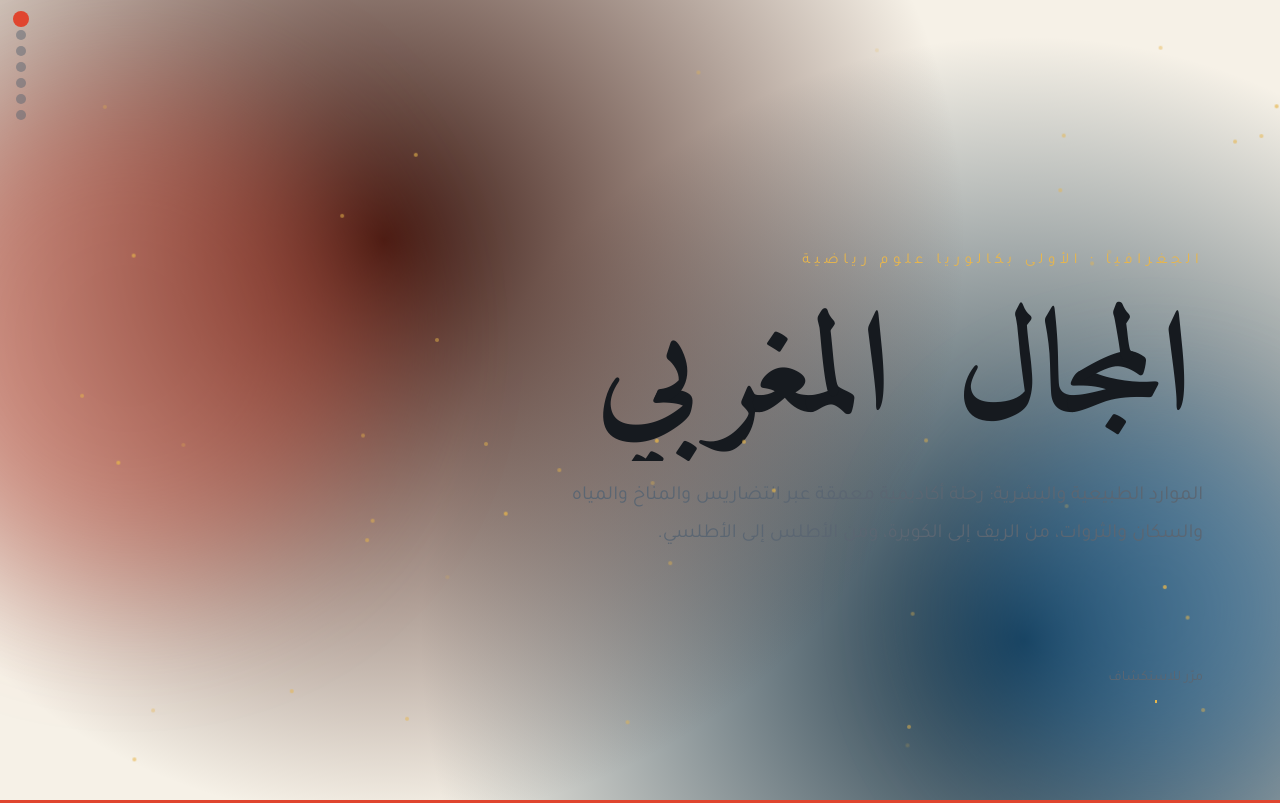
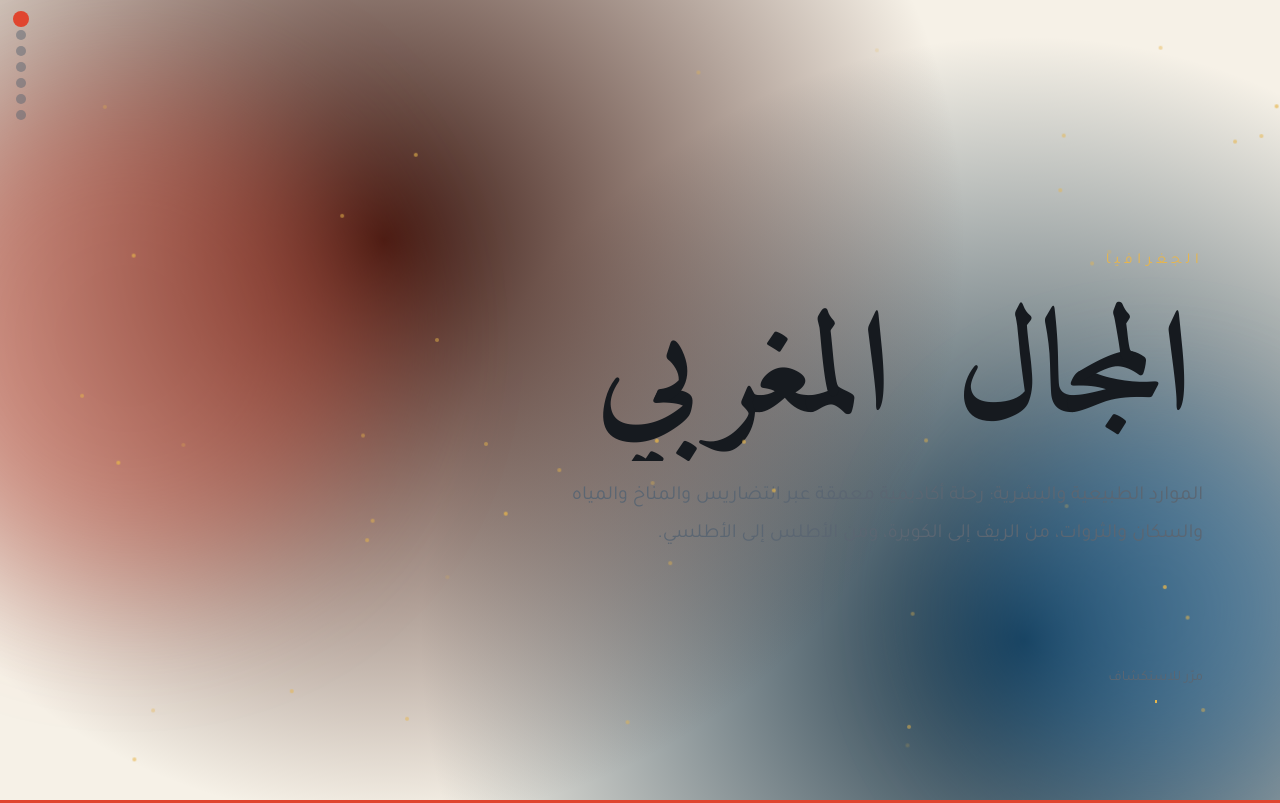
Before and after one commit to ryandouraidi-commits/b, a plain HTML site: page index.html in a window 1280 px wide. Shown: the top 803 px of the page. Drawn offline with nearby package versions, Linux system fonts and the light colour scheme.

Commit message:
Update index.html

```diff
--- a/index.html
+++ b/index.html
@@ -87,7 +87,7 @@ footer{text-align:center;padding:8vh 6vw;color:var(--mut)}
 
 <section class="hero" id="s0">
 <div class="orb o1"></div><div class="orb o2"></div>
-<div class="k">الجغرافيا · الأولى بكالوريا علوم رياضية</div>
+<div class="k">الجغرافيا</div>
 <h1 id="ttl">المجال المغربي</h1>
 <p>الموارد الطبيعية والبشرية: رحلة أكاديمية معمقة عبر التضاريس والمناخ والمياه والسكان والثروات، من الريف إلى الكويرة، ومن الأطلس إلى الأطلسي.</p>
 <div class="scroll">مرّر للاستكشاف<b></b></div>
```
